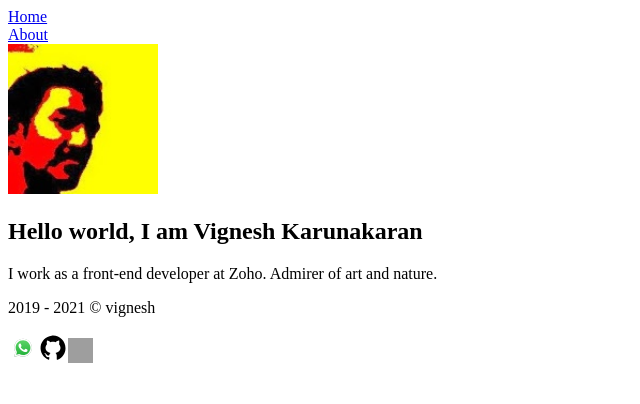
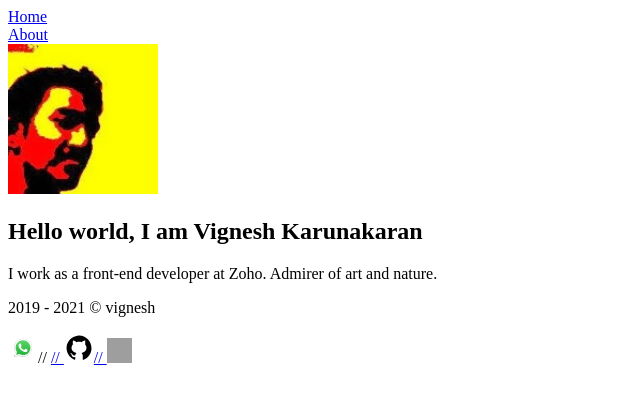
Before and after one commit to vignesh-karunakaran/my-blog, a Next.js app: page /about in a window 1280 px wide. Shown: the top 404 px of the page, without its empty margins (0-640 px from the left). Built offline with nearby package versions, Linux system fonts and the light colour scheme; grey boxes are pictures that could not be loaded.

Commit message:
Update layout.js

```diff
--- a/components/layout.js
+++ b/components/layout.js
@@ -24,9 +24,9 @@ export default function Layout({ children }) {
         <a href="https://wa.me/919840051399?text=Hi vicky">
           <Image src="/whatsapp-logo.svg" alt="Whatsapp" width="30" height="30" />
         </a>
-        <a href="https://github.com/vignesh-karunakaran/" target="_blank">
-          <Image src="/github.svg" alt="github link" width="30" height="30" />
-        </a>
+//         <a href="https://github.com/vignesh-karunakaran/" target="_blank">
+//           <Image src="/github.svg" alt="github link" width="30" height="30" />
+//         </a>
         <a href="https://www.linkedin.com/in/vignesh-karunakaran-4730039b/" target="_blank">
           <Image src="/linkedin.svg" alt="linkedin" width="25" height="25" />
         </a>
```
